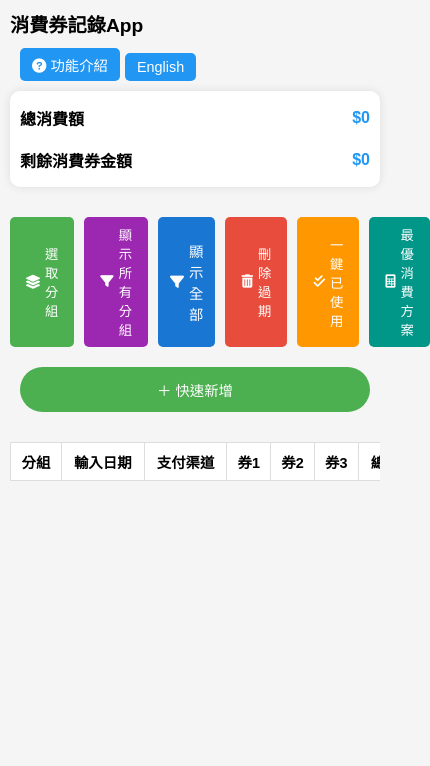
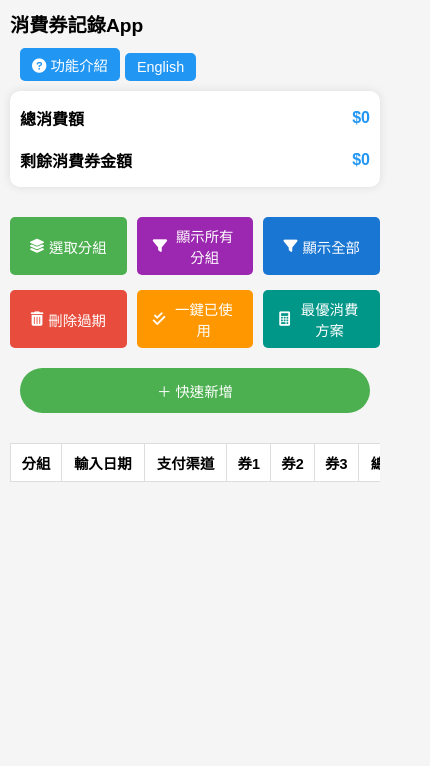
Before and after one commit to eyesquareai/macau_coupon, a plain HTML site: page index.html in a window 390 px wide. Shown: the top 766 px of the page, 430 px wide, since content can reach past the window. Drawn offline with Linux system fonts and the light colour scheme.

Commit message:
[Updated] Split the button to 2 rows for mobile version display

```diff
--- a/index.html
+++ b/index.html
@@ -114,6 +114,40 @@
                 padding: 8px;
                 font-size: 0.9rem;
             }
+            .filter-container {
+                flex-direction: column;
+                align-items: stretch;
+            }
+            .filter-buttons {
+                width: 100%;
+                justify-content: space-between;
+            }
+            .group-btn, .filter-btn, .delete-expired-btn, .mark-all-used-btn, .optimal-plan-btn, .group-filter-btn {
+                flex: 1;
+                justify-content: center;
+                font-size: 0.9rem;
+                padding: 6px 8px;
+            }
+            .second-row {
+                margin-top: 8px;
+            }
+            .header-top {
+                flex-direction: column;
+                align-items: flex-start;
+            }
+            .lang-switch {
+                align-self: flex-end;
+            }
+            .header-buttons {
+                display: flex;
+                flex-wrap: wrap;
+                gap: 5px;
+                justify-content: flex-end;
+            }
+            .header-buttons button {
+                font-size: 0.9rem;
+                padding: 6px 12px;
+            }
         }
         .main-btn {
             background: #4CAF50;
@@ -181,9 +215,18 @@
         /* Filter button styles */
         .filter-container {
             display: flex;
-            justify-content: flex-end;
+            flex-direction: column;
             margin: 10px 0;
             gap: 10px;
+        }
+        .filter-buttons {
+            display: flex;
+            gap: 10px;
+            flex-wrap: wrap;
+            justify-content: flex-start;
+        }
+        .second-row {
+            margin-top: 5px;
         }
         .filter-btn {
             background: #2196F3;
@@ -201,23 +244,6 @@
         }
         .filter-btn i {
             font-size: 14px;
-        }
-        /* Responsive adjustments */
-        @media (max-width: 600px) {
-            .filter-container {
-                justify-content: center;
-            }
-            .filter-btn {
-                padding: 6px 12px;
-                font-size: 0.9rem;
-            }
-            .header-top {
-                flex-direction: column;
-                align-items: flex-start;
-            }
-            .lang-switch {
-                align-self: flex-end;
-            }
         }
         /* Group styles */
         .group-color {
@@ -267,18 +293,6 @@
         .group-btn i {
             font-size: 14px;
         }
-        .filter-container {
-            display: flex;
-            justify-content: space-between;
-            align-items: center;
-            margin: 10px 0;
-            gap: 10px;
-            flex-wrap: wrap;
-        }
-        .filter-buttons {
-            display: flex;
-            gap: 10px;
-        }
         .group-edit-btn {
             color: #2196F3;
             cursor: pointer;
@@ -303,21 +317,6 @@
         .coupon-amount.used {
             text-decoration: line-through;
             opacity: 0.7;
-        }
-        /* Responsive adjustments */
-        @media (max-width: 600px) {
-            .filter-container {
-                flex-direction: column;
-                align-items: stretch;
-            }
-            .filter-buttons {
-                width: 100%;
-                justify-content: space-between;
-            }
-            .group-btn, .filter-btn {
-                flex: 1;
-                justify-content: center;
-            }
         }
         /* 新增功能介紹彈窗樣式 */
         .help-btn {
@@ -365,19 +364,6 @@
             display: flex;
             align-items: center;
             gap: 5px;
-        }
-        /* 響應式調整 */
-        @media (max-width: 600px) {
-            .header-buttons {
-                display: flex;
-                flex-wrap: wrap;
-                gap: 5px;
-                justify-content: flex-end;
-            }
-            .header-buttons button {
-                font-size: 0.9rem;
-                padding: 6px 12px;
-            }
         }
         .mark-all-used-btn {
             background: #FF9800;
@@ -467,6 +453,8 @@
                 <i class="fas fa-filter"></i>
                 <span id="filterText">顯示未到期</span>
             </button>
+        </div>
+        <div class="filter-buttons second-row">
             <button class="delete-expired-btn" onclick="promptDeleteExpired()">
                 <i class="fas fa-trash-alt"></i>
                 <span id="deleteExpiredText">刪除過期</span>
```
